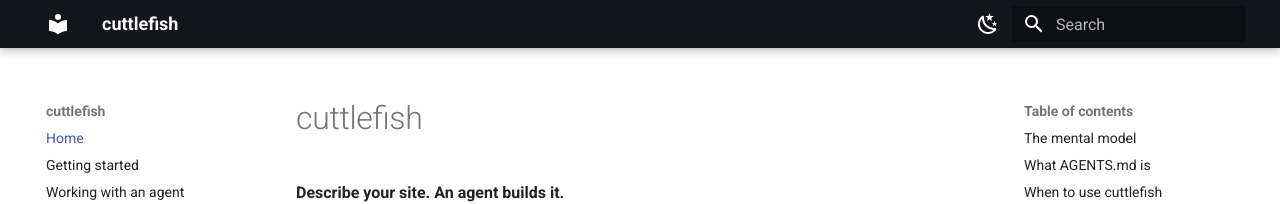
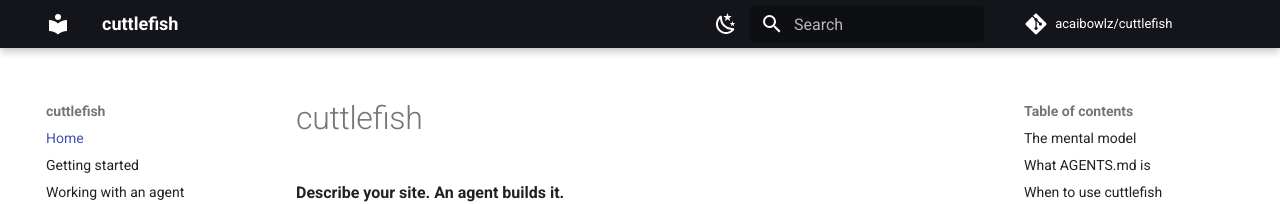
Before and after one commit to acaibowlz/cuttlefish, an MkDocs documentation site: the page built from docs/index.md, in a window 1280 px wide. Shown: the top 204 px of the page. Built offline with MkDocs 1.6.1 and Material for MkDocs 9.7.7, drawn with Linux system fonts in a browser that asks for light colours; comment, search, counter and statistics services are not loaded.

Commit message:
docs: add github link to docs webpage

```diff
--- a/mkdocs.yml
+++ b/mkdocs.yml
@@ -1,6 +1,8 @@
 site_name: cuttlefish
 site_description: Agentic static site generator — agent-driven sites from config, templates, and Markdown
 docs_dir: docs
+repo_url: https://github.com/acaibowlz/cuttlefish
+repo_name: acaibowlz/cuttlefish
 
 theme:
   name: material
```
